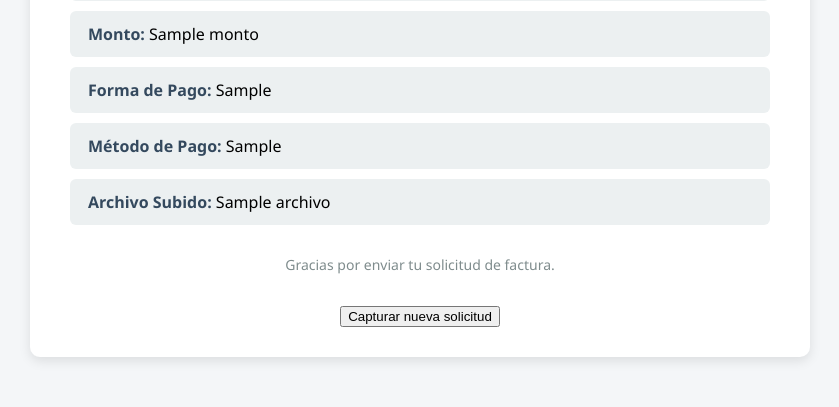
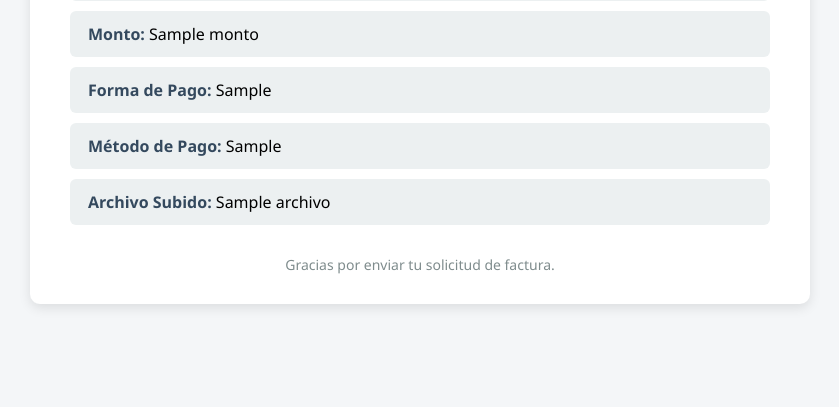
Before and after one commit to JMCisnerosP/Formulario_Factura_app, a Flask app: template templates/confirmacion.html in a window 1280 px wide. Shown: the part 603-1010 px from the top of the page, without its empty margins (220-1059 px from the left). After the commit the page ends 911 px from the top, so only its background shows below. Run offline with Flask 3, Linux system fonts and the light colour scheme; the template is opened without the code that fills it: most values are stand-ins (such as "Sample title", 1, 10 or a date in 2020).

Commit message:
Update confirmacion.html

```diff
--- a/templates/confirmacion.html
+++ b/templates/confirmacion.html
@@ -64,13 +64,6 @@
         <div class="footer">
             Gracias por enviar tu solicitud de factura.
         </div>
-        <div style="text-align: center; margin-top: 30px;">
-            <a href="{{ url_for('nuevo_formulario') }}">
-                <button type="button" class="btn">
-                    Capturar nueva solicitud
-                </button>
-            </a>
-        </div>
     </div>
 </body>
 </html>
```
